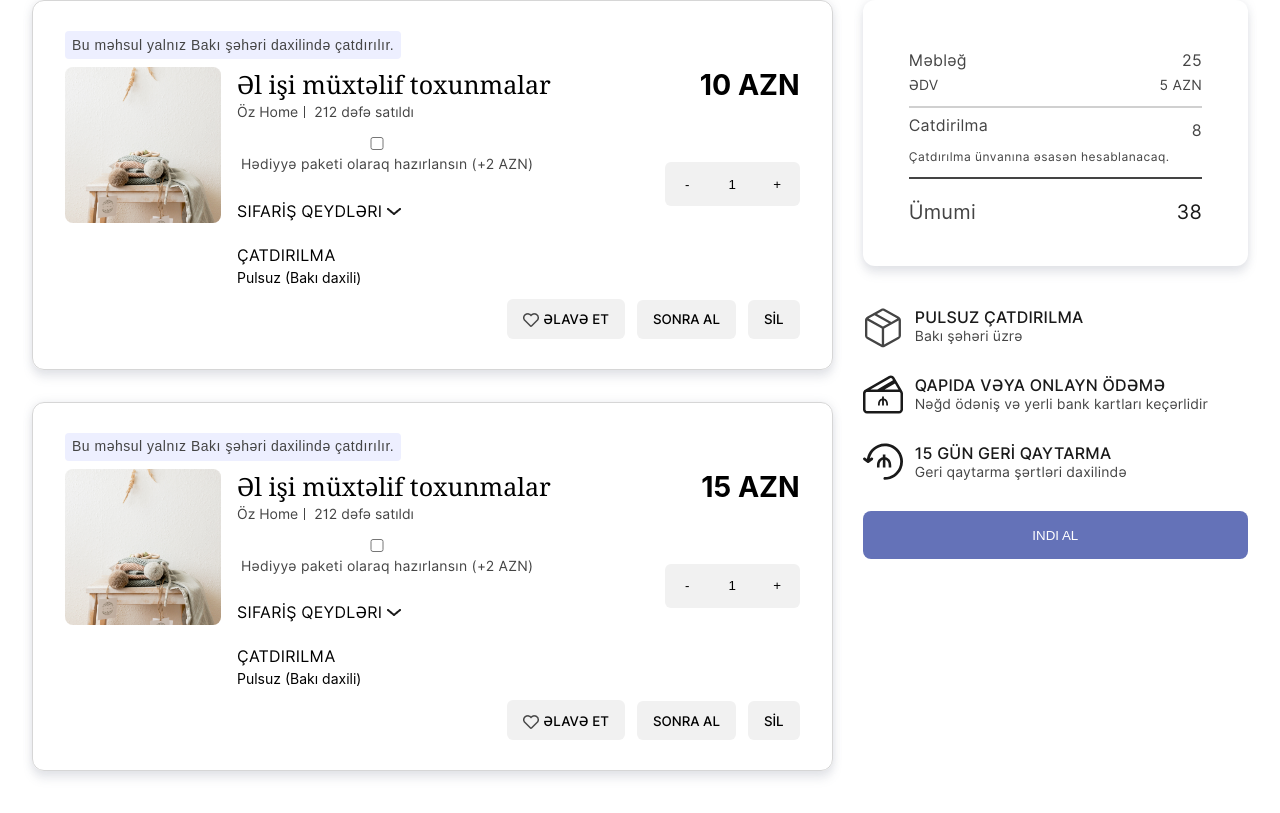
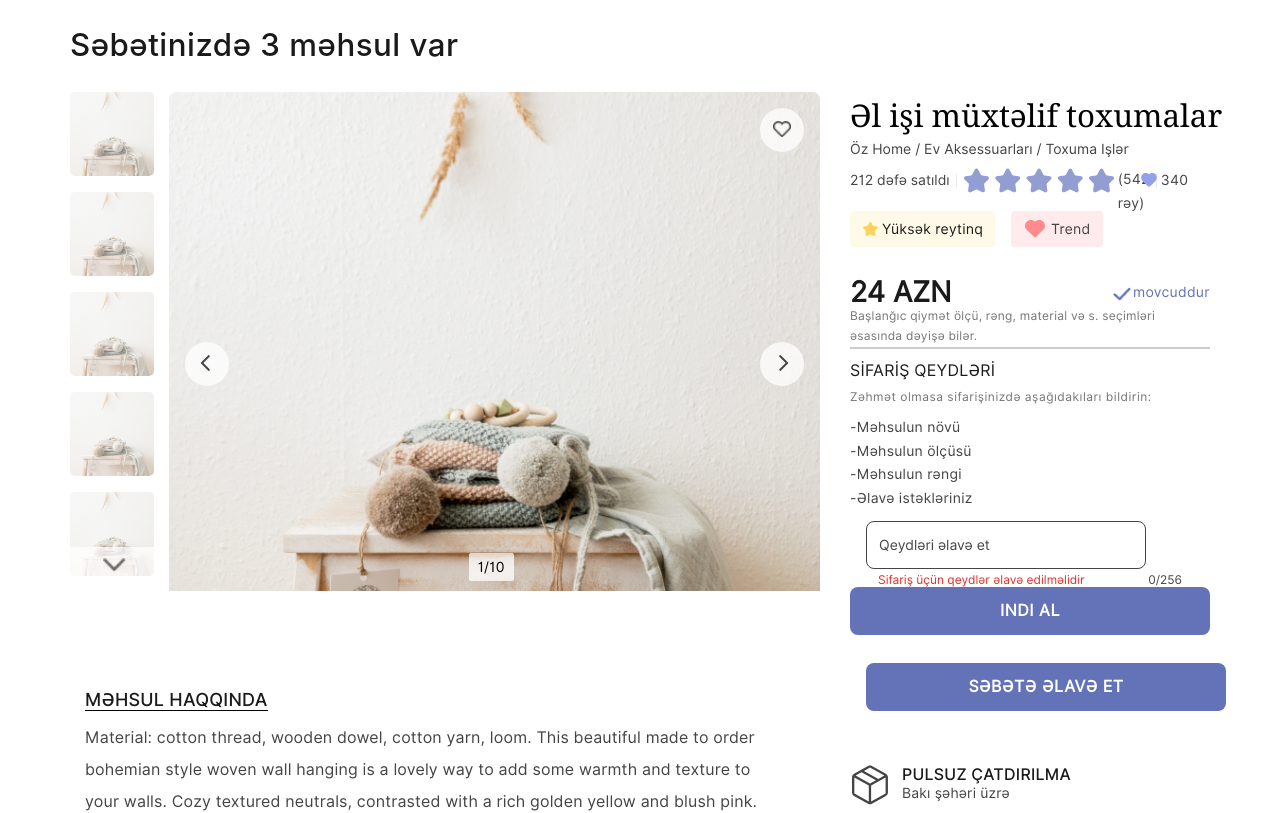
Before and after one commit to NaibRT/Elstore, a React (Create React App) app: page / in a window 1280 px wide. Shown: the top 813 px of the page. Built offline with nearby package versions, Linux system fonts and the light colour scheme.

Commit message:
All merged

```diff
--- a/src/App.js
+++ b/src/App.js
@@ -8,8 +8,8 @@ function App() {
   return (
     <div className="App">
       <main>
-       {/* <ProductInfo/> */}
-       <BasketPage/>
+       <ProductInfo/>
+
       </main>
     </div>
   );
--- a/src/components/product-slider/slider.component.jsx
+++ b/src/components/product-slider/slider.component.jsx
@@ -2,7 +2,6 @@ import React,{useState,useEffect} from 'react'
 import AliceCarousel from 'react-alice-carousel'
 import 'react-alice-carousel/lib/alice-carousel.css'
 import './slider.component.scss';
-import $ from 'jquery';
 
 class ProductSlider extends React.Component {
   constructor() {
--- a/src/pages/product-info.jsx
+++ b/src/pages/product-info.jsx
@@ -9,6 +9,7 @@ import Input from '../components/input/input.component'
 import Buttonprimary from '../components/button-primary/button-primary.component'
 import Delivery from '../components/Icon-delivery-safety-payback/IconDeliverySafetyPayback.component'
 import Seller from '../components/seller/seller.component'
+import BtnAdd from '../components/button-add/button-add.component'
 
 function ProductInfo() {
  return (
@@ -28,6 +29,7 @@ function ProductInfo() {
              <OrderPrize price='24 AZN' stock="movcuddur" priceabuot='Başlanğıc qiymət ölçü, rəng, material və s. seçimləri əsasında dəyişə bilər.' sifarisqeydleri='SİFARİŞ QEYDLƏRİ'/>
              <Input/>
              <Buttonprimary className="btn-buy-now"/>
+             <BtnAdd/>
              <Delivery/>
              <Seller/>
          </div>
```
